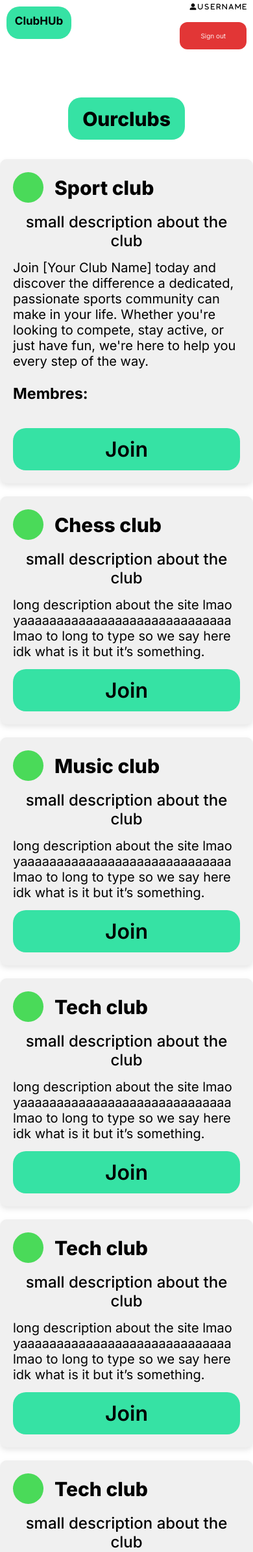
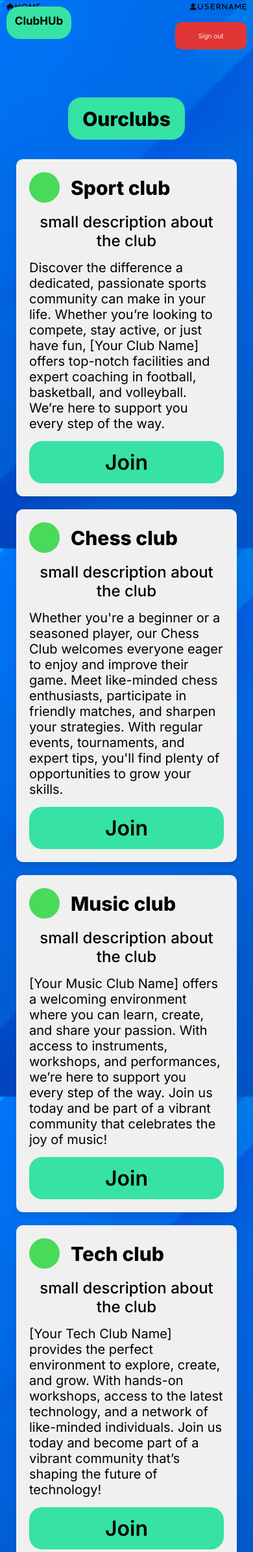
Before and after one commit to mohammedmehdio/project, a PHP site: page /html/club.html in a window 390 px wide. Shown: the top 2389 px of the page at 65% size. Run offline with PHP 8.4, Linux system fonts and the light colour scheme; some web fonts are replaced.

Commit message:
updating club page

```diff
--- a/css/club.css
+++ b/css/club.css
@@ -5,14 +5,16 @@
 @import url('https://fonts.googleapis.com/css2?family=Bungee+Spice&family=Rubik+Doodle+Shadow&display=swap');
 
 body{
-    background-image:white;
+  background: url(../img/image.png) no-repeat center center fixed;
+  background-size: cover;
     margin: 0;
     padding: 0;
+
   }
   .head{
     border: 2px ;
     border-radius: 20px;
-    margin: 0 auto;
+    margin:  auto;
     width: 300px;
     height: 100px;
     flex-shrink: 0;
@@ -28,13 +30,18 @@ font-weight: 800;
 line-height: normal;
 padding: 30px;
 }
-i{
+.user{
   position: absolute;
   top: 0;
   right: 0;
   padding: 30px;
   cursor: pointer;
   margin-right: 30px;
+}
+.home{
+  position: absolute;
+
+  cursor: pointer;
 }
 .button-out{
   background-color: #e23636;
@@ -178,13 +185,23 @@ font-weight: 700;
 line-height: normal;
 padding: 1px;
 }
-i{
+.user{
   position: absolute;
   top: 0;
   right: 0;
   padding: 0;
   cursor: pointer;
   margin-right: 10px;
+  margin-top: 5px;
+  font-size: 10px;
+}
+.home{
+  position: absolute;
+  top: 0;
+  left: 0;
+  padding: 0;
+  cursor: pointer;
+  margin-left: 10px;
   margin-top: 5px;
   font-size: 10px;
 }
@@ -198,9 +215,10 @@ i{
   display: inline-block;
   margin: 4px 2px;
   cursor: pointer;
-  border-radius: 12px;
+  border-radius: 10px;
   font-family: Inter;
   font-size: 10px;
+  width: 110px;
   font-style: normal;
   font-weight: 360;
   line-height: normal;
@@ -234,6 +252,6 @@ i{
   margin-bottom: 30px;
 }
 .container{
-  width: 350px;
+  width: 300px;
 }
 }
--- a/html/club.html
+++ b/html/club.html
@@ -9,9 +9,11 @@
     <title>Club</title>
 </head>
 <body>
+    <div class="home"><i class='fas fa-home-alt' > H o m e </i></div>
    <div class="head">
          <h1>ClubHUb</h1></div>
-         <i class='fas fa-user-alt'> u s e r  n a m e </i>
+        <div class="user"> <i class='fas fa-user-alt' > u s e r  n a m e </i></div>
+
          <div>
             <ul>
 
@@ -27,7 +29,7 @@
             <div class="circle"></div>
             <div class="sportclub">Sport club</div>
             <div class="small_desc">small description about the club</div>
-            <div class="long_desc">Join [Your Club Name] today and discover the difference a dedicated, passionate sports community can make in your life. Whether you're looking to compete, stay active, or just have fun, we're here to help you every step of the way. <div><h3>Membres:</h3><ul></ul></div></div>
+            <div class="long_desc">Discover the difference a dedicated, passionate sports community can make in your life. Whether you’re looking to compete, stay active, or just have fun, [Your Club Name] offers top-notch facilities and expert coaching in football, basketball, and volleyball. We’re here to support you every step of the way.</div>
             <button class="button_join">Join</button>
         </div>
 
@@ -35,35 +37,35 @@
             <div class="circle"></div>
             <div class="sportclub">Chess club</div>
             <div class="small_desc">small description about the club</div>
-            <div class="long_desc">long description about the site lmao <br/>yaaaaaaaaaaaaaaaaaaaaaaaaaaaaa<br/>lmao to long to type so we say here idk what is it but it’s something.</div>
+            <div class="long_desc">Whether you're a beginner or a seasoned player, our Chess Club welcomes everyone eager to enjoy and improve their game. Meet like-minded chess enthusiasts, participate in friendly matches, and sharpen your strategies. With regular events, tournaments, and expert tips, you'll find plenty of opportunities to grow your skills.</div>
             <button class="button_join">Join</button>
         </div>
         <div class="container">
             <div class="circle"></div>
             <div class="sportclub">Music club</div>
             <div class="small_desc">small description about the club</div>
-            <div class="long_desc">long description about the site lmao <br/>yaaaaaaaaaaaaaaaaaaaaaaaaaaaaa<br/>lmao to long to type so we say here idk what is it but it’s something.</div>
+            <div class="long_desc">[Your Music Club Name] offers a welcoming environment where you can learn, create, and share your passion. With access to instruments, workshops, and performances, we’re here to support you every step of the way. Join us today and be part of a vibrant community that celebrates the joy of music!</div>
             <button class="button_join">Join</button>
         </div>
         <div class="container">
             <div class="circle"></div>
             <div class="sportclub">Tech club</div>
             <div class="small_desc">small description about the club</div>
-            <div class="long_desc">long description about the site lmao <br/>yaaaaaaaaaaaaaaaaaaaaaaaaaaaaa<br/>lmao to long to type so we say here idk what is it but it’s something.</div>
+            <div class="long_desc"> [Your Tech Club Name] provides the perfect environment to explore, create, and grow. With hands-on workshops, access to the latest technology, and a network of like-minded individuals. Join us today and become part of a vibrant community that’s shaping the future of technology!</div>
             <button class="button_join">Join</button>
         </div>
         <div class="container">
             <div class="circle"></div>
-            <div class="sportclub">Tech club</div>
+            <div class="sportclub">Free talk club</div>
             <div class="small_desc">small description about the club</div>
-            <div class="long_desc">long description about the site lmao <br/>yaaaaaaaaaaaaaaaaaaaaaaaaaaaaa<br/>lmao to long to type so we say here idk what is it but it’s something.</div>
+            <div class="long_desc">Improve your communication skills with [Your Communication Club Name]. We offer workshops, discussions, and real-world practice to help you express yourself confidently and connect with others. Join us today and be part of a vibrant community dedicated to mastering the art of communication!</div>
             <button class="button_join">Join</button>
         </div>
         <div class="container">
             <div class="circle"></div>
-            <div class="sportclub">Tech club</div>
+            <div class="sportclub">Design club</div>
             <div class="small_desc">small description about the club</div>
-            <div class="long_desc">long description about the site lmao <br/>yaaaaaaaaaaaaaaaaaaaaaaaaaaaaa<br/>lmao to long to type so we say here idk what is it but it’s something.</div>
+            <div class="long_desc">A creative and inspiring community dedicated to the art of design. Whether you’re a graphic designer, a budding artist, or passionate about aesthetics, [Your Design Club Name] offers a space to refine your skills, collaborate on projects, and explore new ideas. Join us today and be part of a dynamic community that celebrates creativity and innovation!</div>
             <button class="button_join">Join</button>
         </div>
       </div>
```
Also changed, not shown: css/sign_in.css (+7 -1 lines), css/sign_up.css (+9 -12 lines), img/blue.jpg (added), img/blue2.jpg (added), img/image.png (added), img/img.jpg (added).
